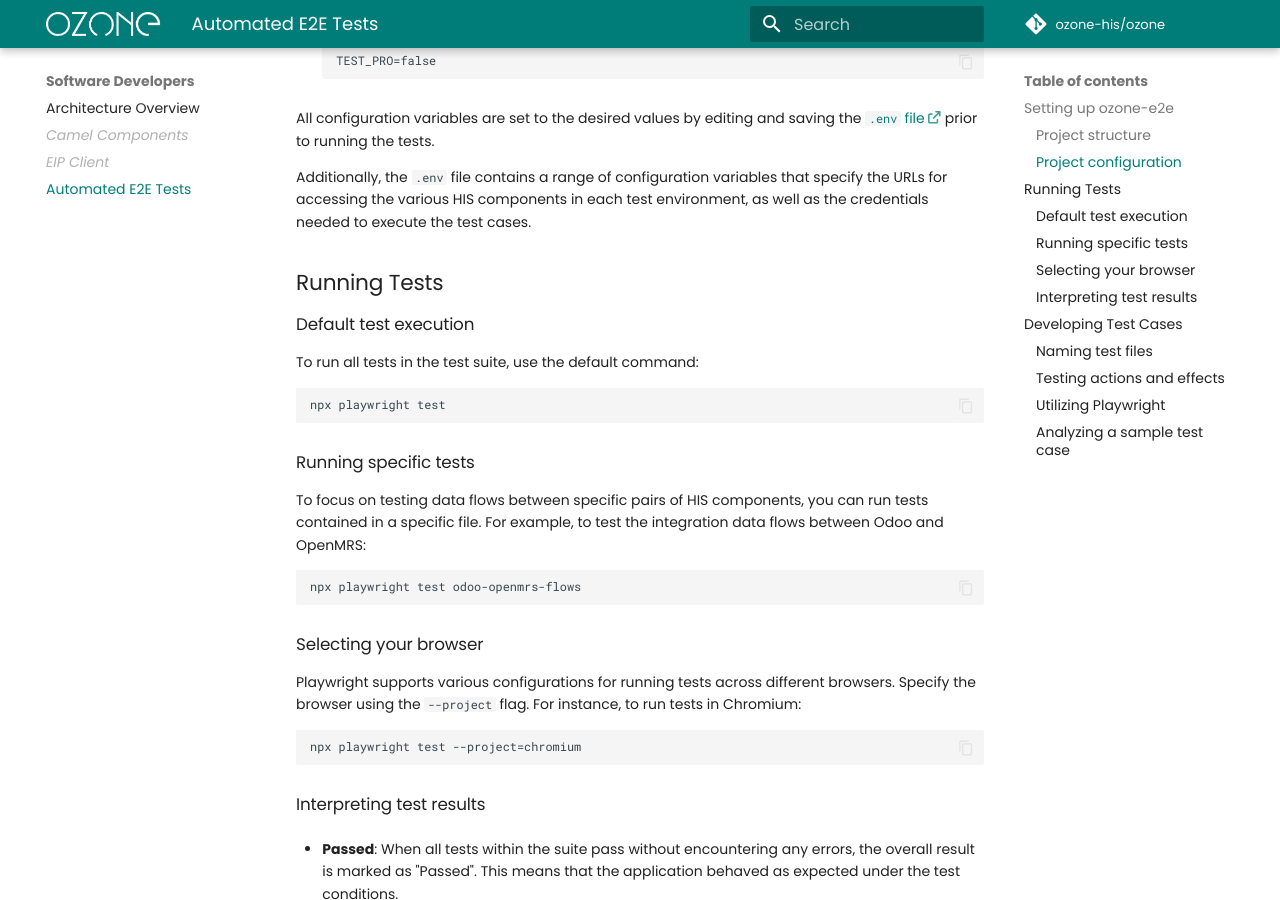
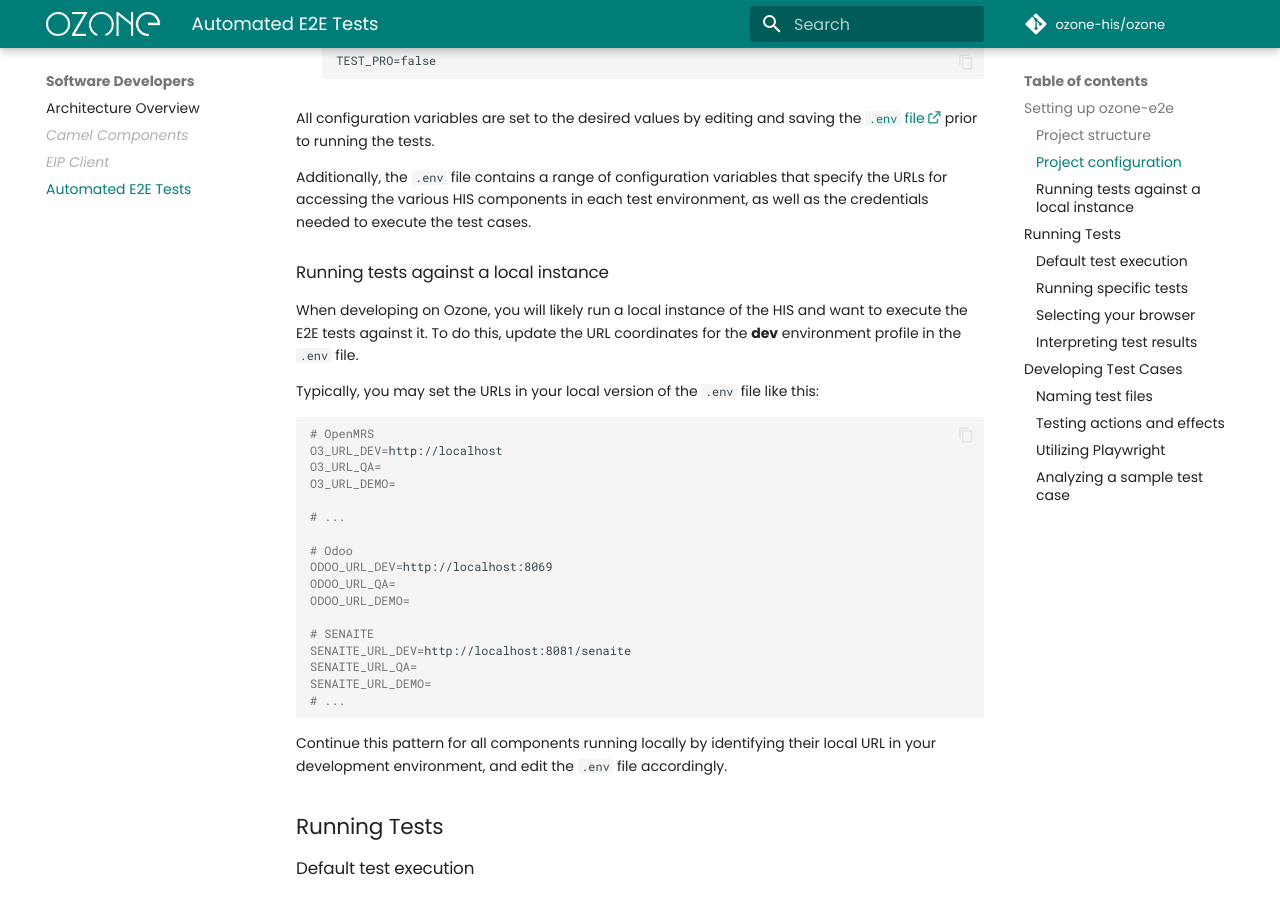
Before and after one commit to ozone-his/ozone-docs, an MkDocs documentation site: the page built from docs/devs/e2e-tests.md, in a window 1280 px wide and 900 px high, scrolled down 1928 px. Built offline with MkDocs 1.6.1 and Material for MkDocs 9.7.7, drawn with Linux system fonts in a browser that asks for light colours; comment, search, counter and statistics services are not loaded.

Commit message:
OZ-588: Documented running E2E tests locally. (#13)

````diff
--- a/docs/devs/e2e-tests.md
+++ b/docs/devs/e2e-tests.md
@@ -66,6 +66,33 @@ TEST_PRO=false
 All configuration variables are set to the desired values by editing and saving the [`.env` file <small>:fontawesome-solid-arrow-up-right-from-square:</small>](https://github.com/ozone-his/ozone-e2e/blob/main/.env) prior to running the tests.
 
 Additionally, the `.env` file contains a range of configuration variables that specify the URLs for accessing the various HIS components in each test environment, as well as the credentials needed to execute the test cases.
+
+### Running tests against a local instance
+
+When developing on Ozone, you will likely run a local instance of the HIS and want to execute the E2E tests against it. To do this, update the URL coordinates for the **dev** environment profile in the `.env` file.
+
+Typically, you may set the URLs in your local version of the `.env` file like this:
+
+```bash
+# OpenMRS
+O3_URL_DEV=http://localhost
+O3_URL_QA=
+O3_URL_DEMO=
+
+# ...
+
+# Odoo
+ODOO_URL_DEV=http://localhost:8069
+ODOO_URL_QA=
+ODOO_URL_DEMO=
+
+# SENAITE
+SENAITE_URL_DEV=http://localhost:8081/senaite
+SENAITE_URL_QA=
+SENAITE_URL_DEMO=
+# ...
+```
+Continue this pattern for all components running locally by identifying their local URL in your development environment, and edit the `.env` file accordingly.
 
 ## Running Tests
 
````
